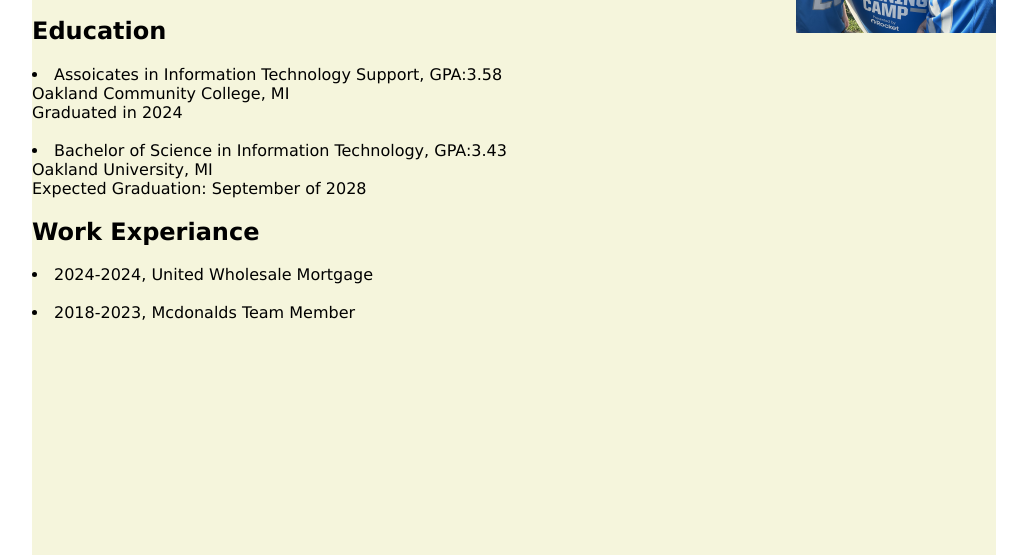
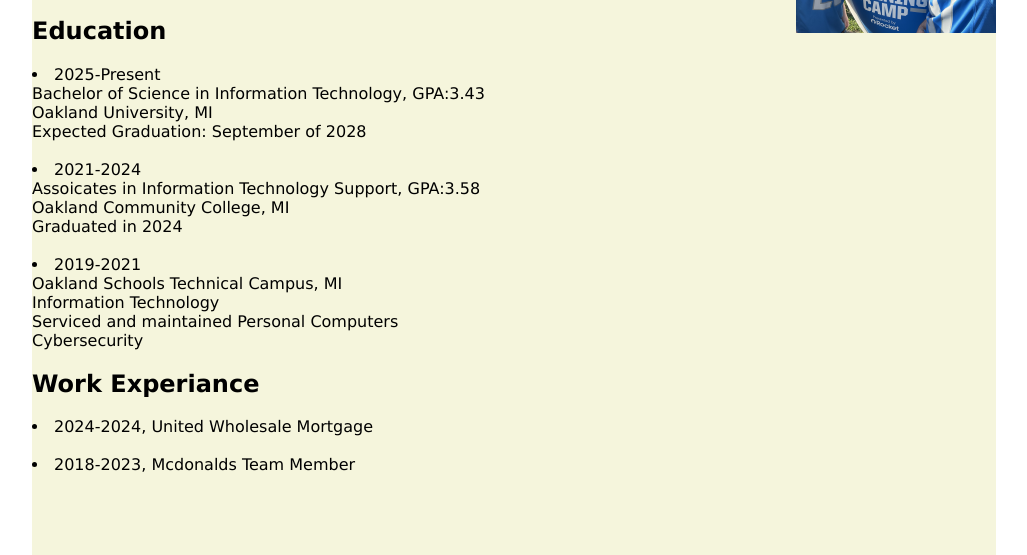
Before and after one commit to KevinRoman12/KevinRoman12.github.io, a plain HTML site: page index.html in a window 1280 px wide. Shown: the part 245-800 px from the top of the page, without its empty margins (126-1153 px from the left). Drawn offline with Linux system fonts and the light colour scheme.

Commit message:
Add files via upload

```diff
--- a/index.html
+++ b/index.html
@@ -34,13 +34,22 @@
             Rochester, MI 48309<br>
             </p>
             <h2> Education</h2>
-            <p> <li>Assoicates in Information Technology Support, GPA:3.58<br>
+            <p>  <li>2025-Present<br>
+                    Bachelor of Science in Information Technology, GPA:3.43<br>
+                    Oakland University, MI<br>
+                    Expected Graduation: September of 2028</li><br>
+
+                <li>2021-2024<br>
+                    Assoicates in Information Technology Support, GPA:3.58<br>
                     Oakland Community College, MI<br>
                     Graduated in 2024</li><br>
 
-                <li>Bachelor of Science in Information Technology, GPA:3.43<br>
-                    Oakland University, MI<br>
-                    Expected Graduation: September of 2028<br>
+                <li>2019-2021<br>
+                    Oakland Schools Technical Campus, MI<br>
+                    Information Technology<br>
+                    Serviced and maintained Personal Computers<br>
+                    Cybersecurity<br>
+
             </p>
 
             <h2> Work Experiance</h2>
```
Also changed, not shown: Hobbies.html (+1 -1 lines).
